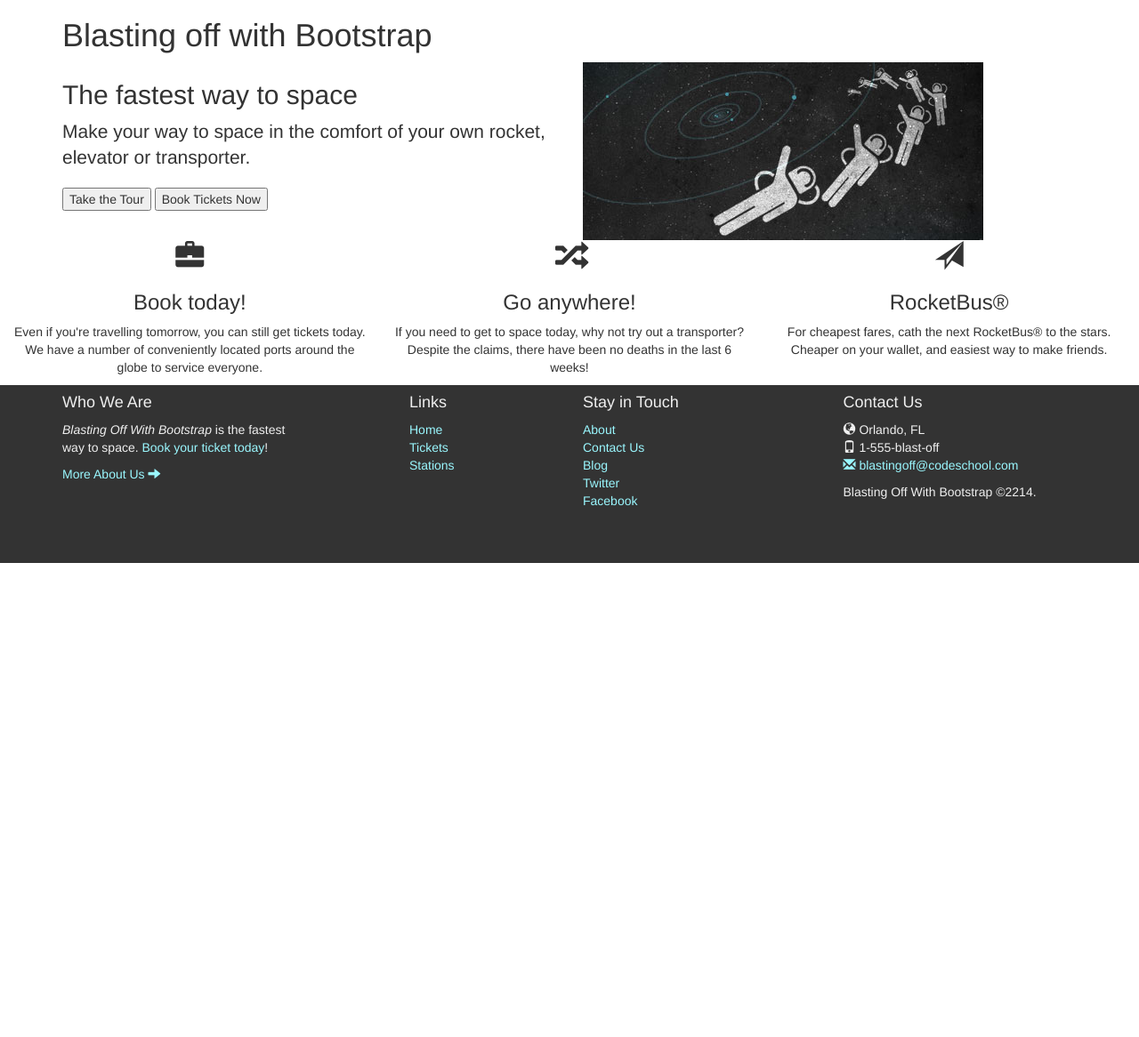
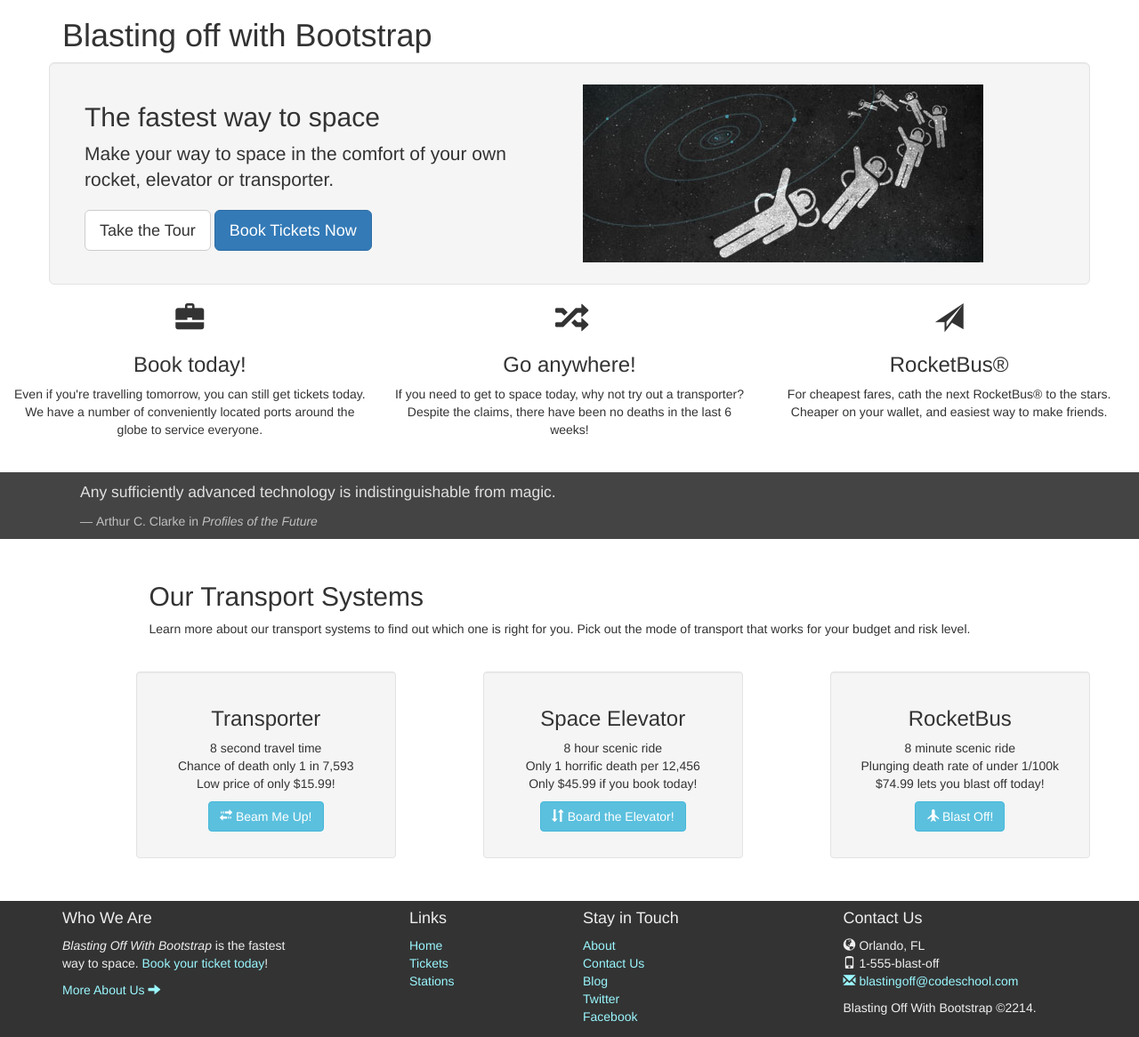
Before and after one commit to alberto-marin/Blasting-off-with-bootstrap, a plain HTML site: page index.html in a window 1280 px wide. Shown: the whole page at 89% size. Before the commit the page ends 800 px from the top, so only its background shows below. Drawn offline with nearby package versions, Linux system fonts and the light colour scheme.

Commit message:
Buttons and well
Comparing Transport systems

```diff
--- a/index.html
+++ b/index.html
@@ -15,12 +15,12 @@
 			</div>
 
 			</div>
-			<div class="row">
+			<div class="row well well-lg">
 				<div class="col-md-6">
 					<h2>The fastest way to space</h2>
 					<p class="lead">Make your way to space in the comfort of your own rocket, elevator or transporter.</p>
-					<button type="button">Take the Tour</button>
-					<button type="button">Book Tickets Now</button>
+					<button type="button" class="btn btn-lg btn-default">Take the Tour</button>
+					<button type="button" class="btn btn-lg btn-primary">Book Tickets Now</button>
 				</div>
 				<div class="col-md-6 hidden-sm hidden-xs"> <!-- The opposite is visible-* -->
 					<img src="images/img-header.jpg" alt="Blasting off">
@@ -55,6 +55,54 @@
 				.col-md-3.col-md-offset-1
 		-->
 		<!-- -->
+    <div class='quote'>
+      <div class='container'>
+        <blockquote>
+          <p>Any sufficiently advanced technology is indistinguishable from magic.</p>
+          <footer>Arthur C. Clarke in <cite title="Source Title">Profiles of the Future</cite></footer>
+        </blockquote>
+      </div>
+    </div>
+
+    <div class='container transport-systems'>
+      <div class='row'>
+        <div class='col-md-10 col-md-offset-1'>
+          <h2>Our Transport Systems</h2>
+          <p>Learn more about our transport systems to find out which one is right for you. Pick out the mode of transport that works for your budget and risk level.</p>
+        </div>
+      </div>
+
+      <div class='row text-center'>
+        <div class='transporter col-md-3 col-md-offset-1 well'>
+          <h3>Transporter</h3>
+          <ul class="list-unstyled">
+            <li>8 second travel time</li>
+            <li>Chance of death only 1 in 7,593</li>
+            <li>Low price of only $15.99!</li>
+          </ul>
+          <p><button class="btn btn-info"><i class='glyphicon glyphicon-transfer'></i> Beam Me Up!</button></p>
+        </div>
+        <div class='space-elevator col-md-3 col-md-offset-1 well'>
+          <h3>Space Elevator</h3>
+          <ul class="list-unstyled">
+            <li>8 hour scenic ride</li>
+            <li>Only 1 horrific death per 12,456</li>
+            <li>Only $45.99 if you book today!</li>
+          </ul>
+          <p><button class="btn btn-info"><i class='glyphicon glyphicon-sort'></i> Board the Elevator!</button></p>
+        </div>
+        <div class='rocketbus col-md-3 col-md-offset-1 well'>
+          <h3>RocketBus</h3>
+          <ul class="list-unstyled">
+            <li>8 minute scenic ride</li>
+            <li>Plunging death rate of under 1/100k</li>
+            <li>$74.99 lets you blast off today!</li>
+          </ul>
+          <p><button class="btn btn-info"><i class='glyphicon glyphicon-plane'></i> Blast Off!</button></p>
+        </div>
+      </div>
+    </div>
+
 		<div class='footer'>
 			<div class='container'>
 				<div class='row'>
```
